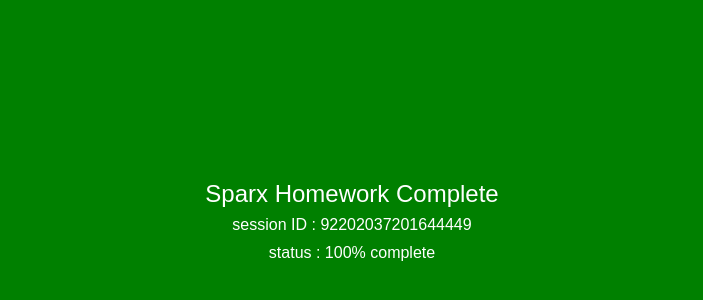
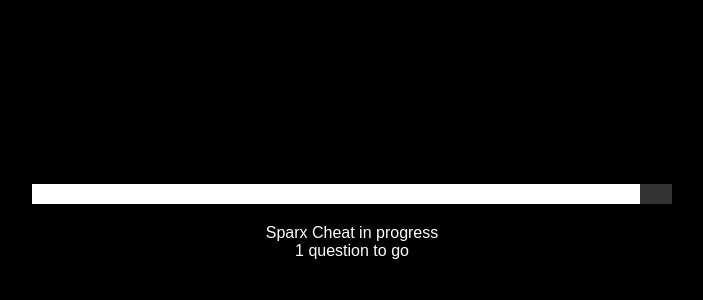
Before and after one commit to Kingofthescript/Preview, a plain HTML site: page index.html in a window 1280 px wide. Shown: the part 178-478 px from the top of the page, without its empty margins (288-991 px from the left). Drawn offline with Linux system fonts and the light colour scheme.

Commit message:
Update index.html

```diff
--- a/index.html
+++ b/index.html
@@ -3,30 +3,39 @@
 <head>
 <meta charset="UTF-8">
 <meta name="viewport" content="width=device-width, initial-scale=1.0">
-    <title>Sparx Homework Complete</title>
+<title>Sparx Cheat</title>
 <style>
   body {
-            background-color: #008000; /* Green background */
-            color: #fff;
-            font-family: Arial, sans-serif;
     margin: 0;
     padding: 0;
+    background-color: black;
     display: flex;
+    flex-direction: column;
     justify-content: center;
     align-items: center;
     height: 100vh;
+    color: white;
+    font-family: Arial, sans-serif;
   }
-        .text {
-            text-align: center;
-            font-size: 24px;
+  .progress-bar {
+    width: 50%;
+    background-color: #333;
+    height: 20px;
+    position: relative;
+    margin-bottom: 20px;
+  }
+  .progress {
+    background-color: #fff;
+    height: 100%;
+    width: 95%;
   }
 </style>
 </head>
 <body>
-    <div class="text">
-        Sparx Homework Complete <br>
-        <span style="font-size: 16px;">session ID : 92202037201644449</span><br>
-        <span style="font-size: 16px;">status : 100% complete</span>
+<div class="progress-bar">
+  <div class="progress"></div>
 </div>
+<div>Sparx Cheat in progress</div>
+<div>1 question to go</div>
 </body>
 </html>
```
Lines whose indentation alone changed are shown as unchanged.
